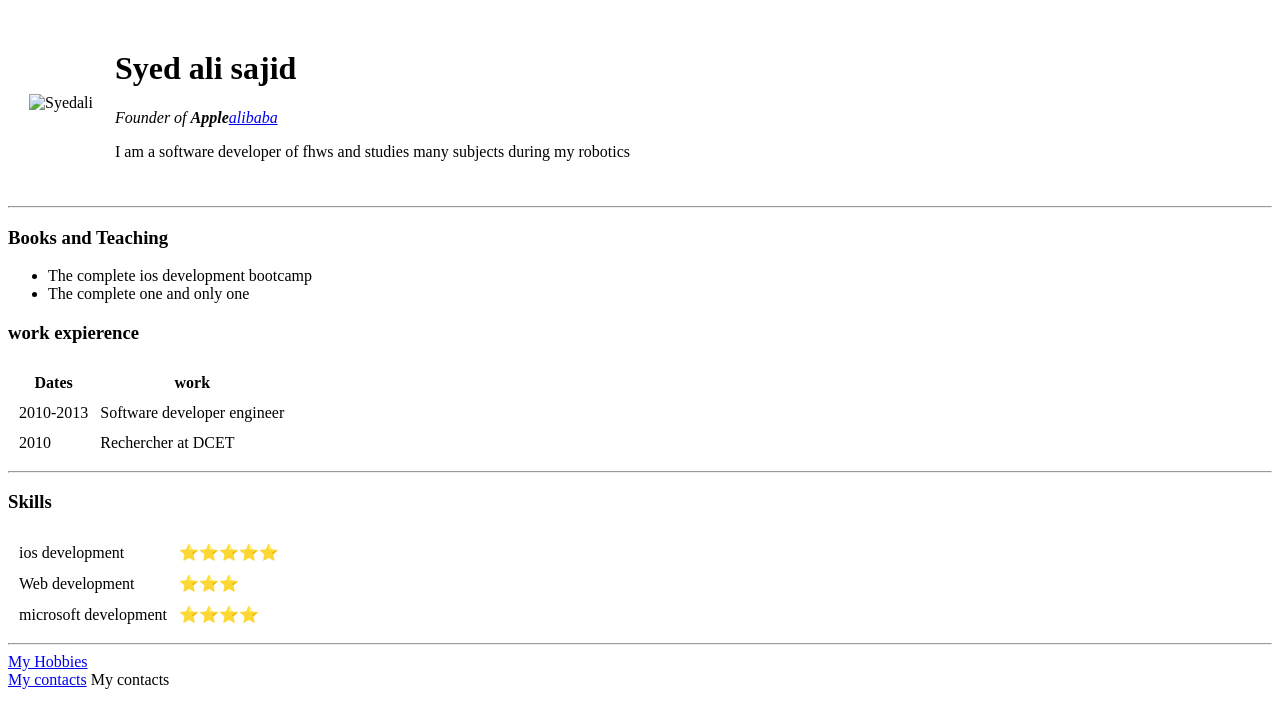
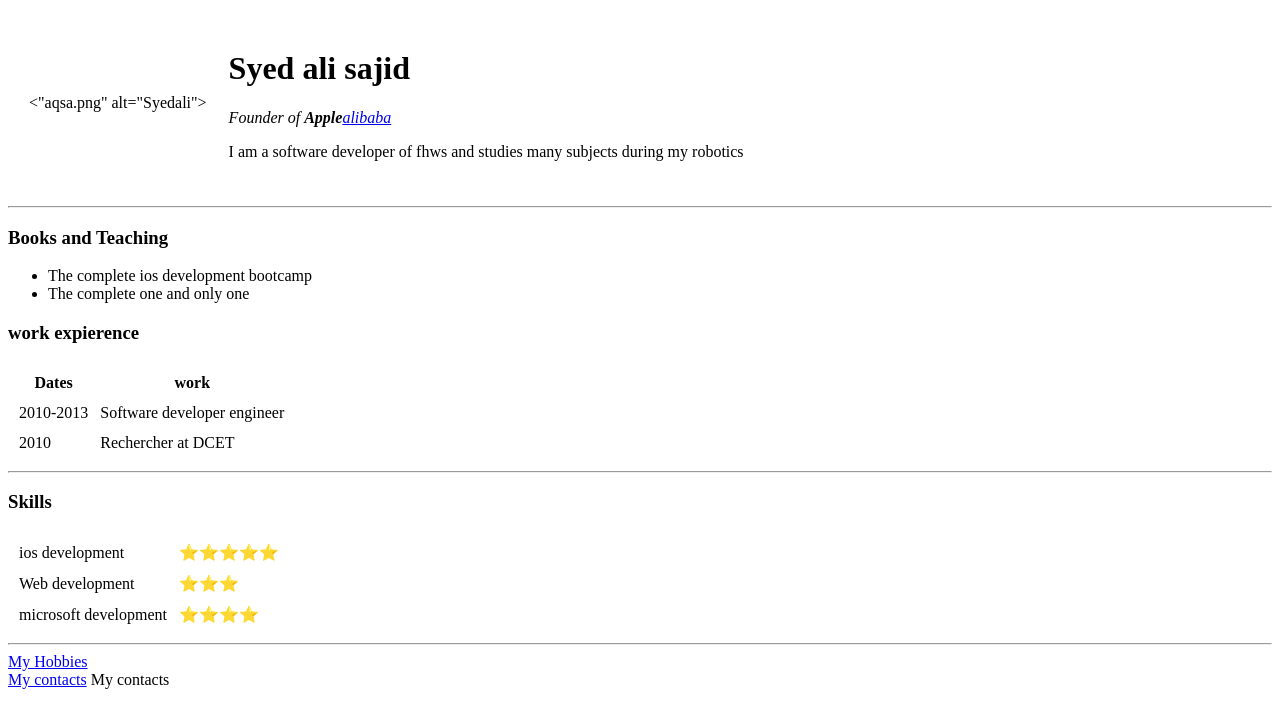
Before and after one commit to saliaaaa/cv, a plain HTML site: page index.html in a window 1280 px wide. Drawn offline with Linux system fonts and the light colour scheme.

Commit message:
Update index.html

```diff
--- a/index.html
+++ b/index.html
@@ -6,7 +6,7 @@
 <body>
     <table cellspacing="20">
         <tr>
-            <td>    <img src="C:\Users\USER\Desktop\Web Development\HTML Personal site\aqsa-modified.png" alt="Syedali"></td>
+            <td>    <"aqsa.png" alt="Syedali"></td>
             <td><h1>Syed ali sajid</h1>
             <p><em>Founder of <strong>Apple</strong><a href="https://www.alibaba.com/">alibaba</a></em><strong></strong></em></p>
 <p>I am a software developer of fhws and studies many subjects during my robotics</p></td>
```
